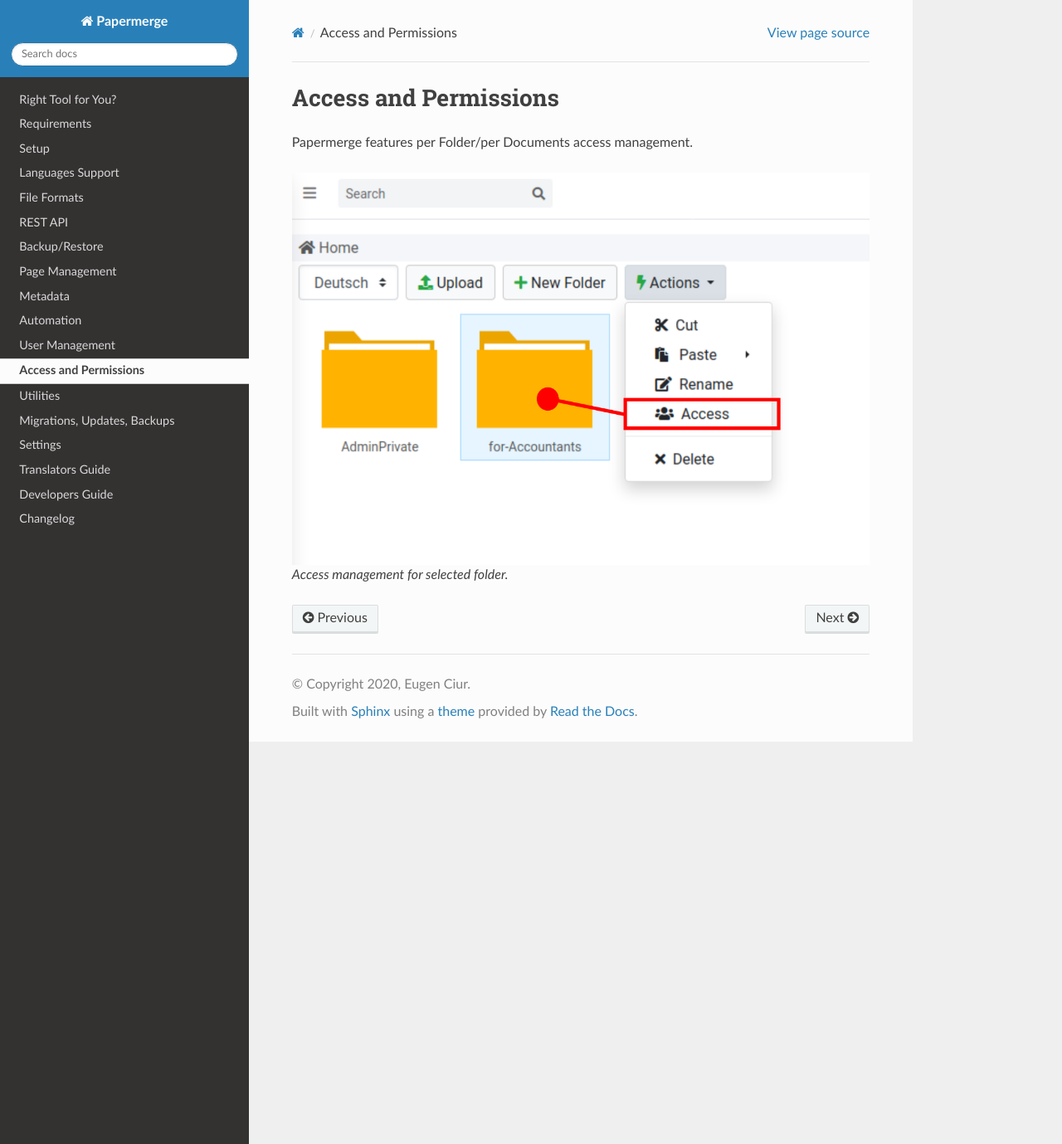
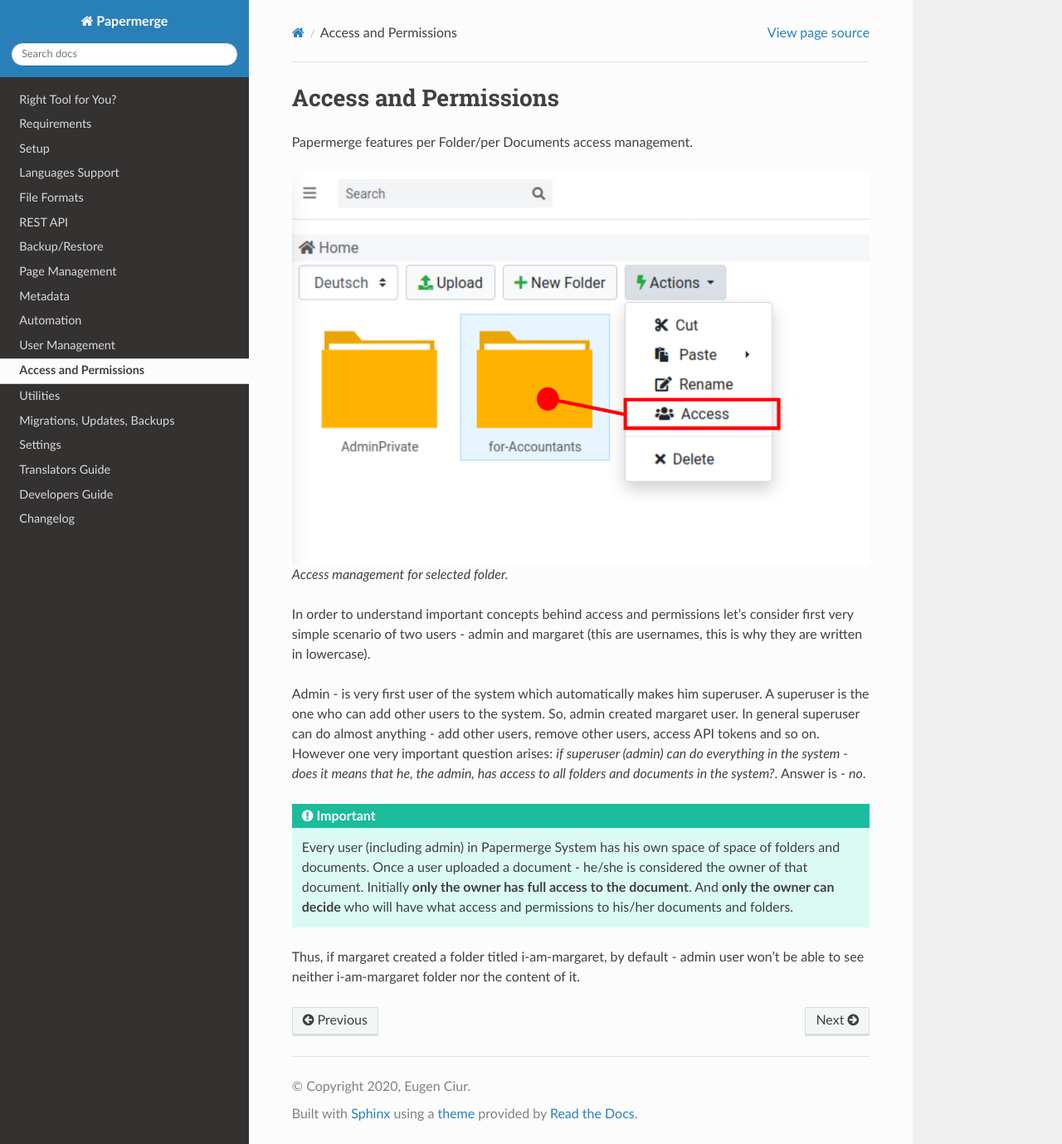
Before and after one commit to ciur/papermerge, a Sphinx documentation site: the page built from docs/source/access_permissions.rst, in a window 1280 px wide and 1379 px high. Shown: the whole window at 83% size. Built offline with Sphinx 7.4.7 and the Read the Docs theme 2.0.0, drawn with Linux system fonts in a browser that asks for light colours.

Commit message:
documention update - access and permissions management.

```diff
--- a/docs/source/access_permissions.rst
+++ b/docs/source/access_permissions.rst
@@ -6,3 +6,26 @@
 .. figure:: img/access/01-access.png
 
    Access management for selected folder.
+
+
+In order to understand important concepts behind access and permissions let's
+consider first very simple scenario of two users - admin and margaret (this
+are usernames, this is why they are written in lowercase).
+
+Admin - is very first user of the system which automatically makes him superuser.
+A superuser is the one who can add other users to the system. So, admin created margaret
+user.
+In general superuser can do almost anything - add other users, remove other users, access API tokens
+and so on. However one very important question arises: *if superuser (admin) can do
+everything in the system - does it means that he, the admin, has access to all
+folders and documents in the system?*. Answer is - *no*.
+
+.. important::
+
+	Every user (including admin) in Papermerge System has his own space of space of folders and documents.
+	Once a user uploaded a document - he/she is considered the owner of that document.
+	Initially **only the owner has full access to the document**. And **only the owner can decide** who will
+	have what access and permissions to his/her documents and folders.
+
+
+Thus, if margaret created a folder titled i-am-margaret, by default - admin user won't be able to see neither i-am-margaret folder nor the content of it.
```
